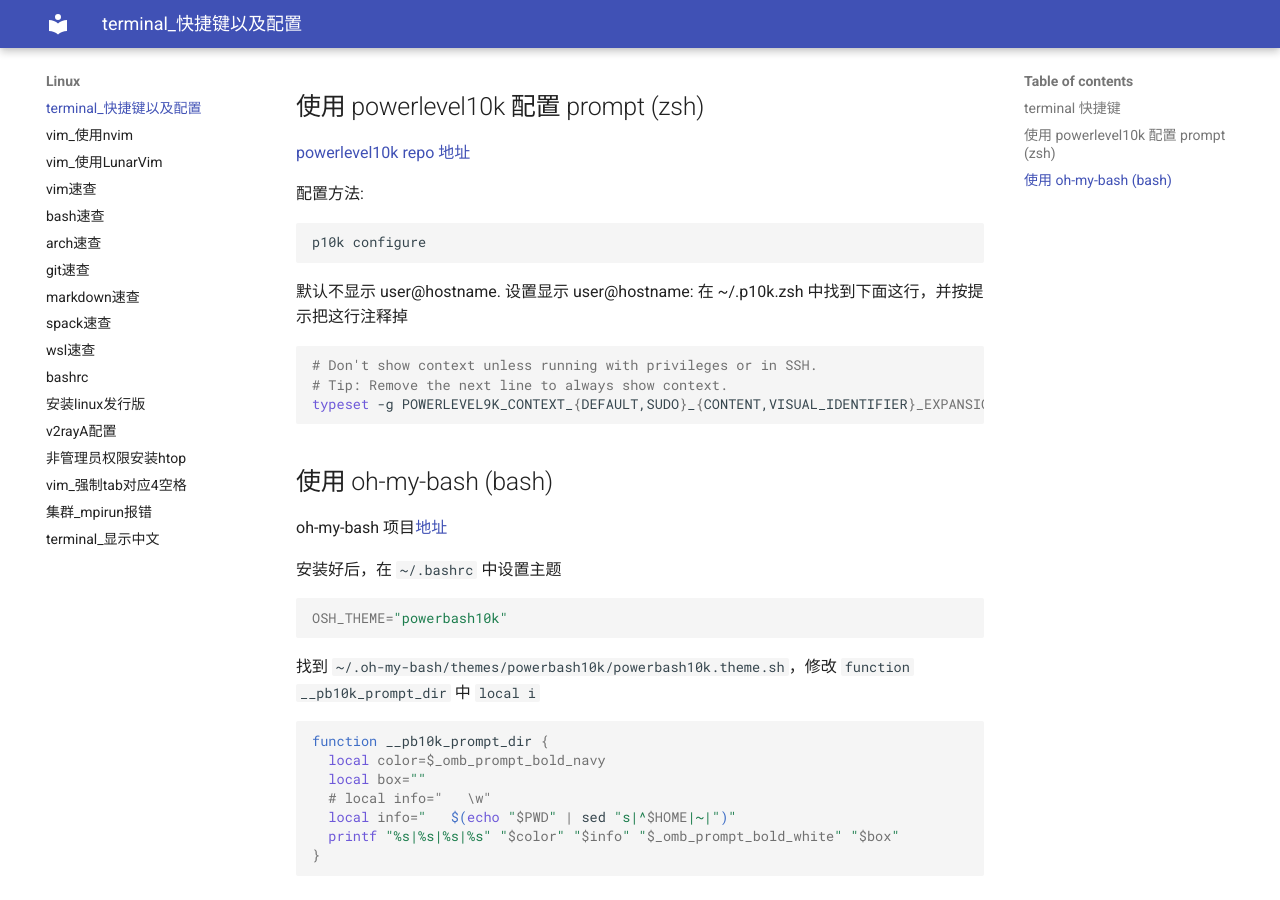
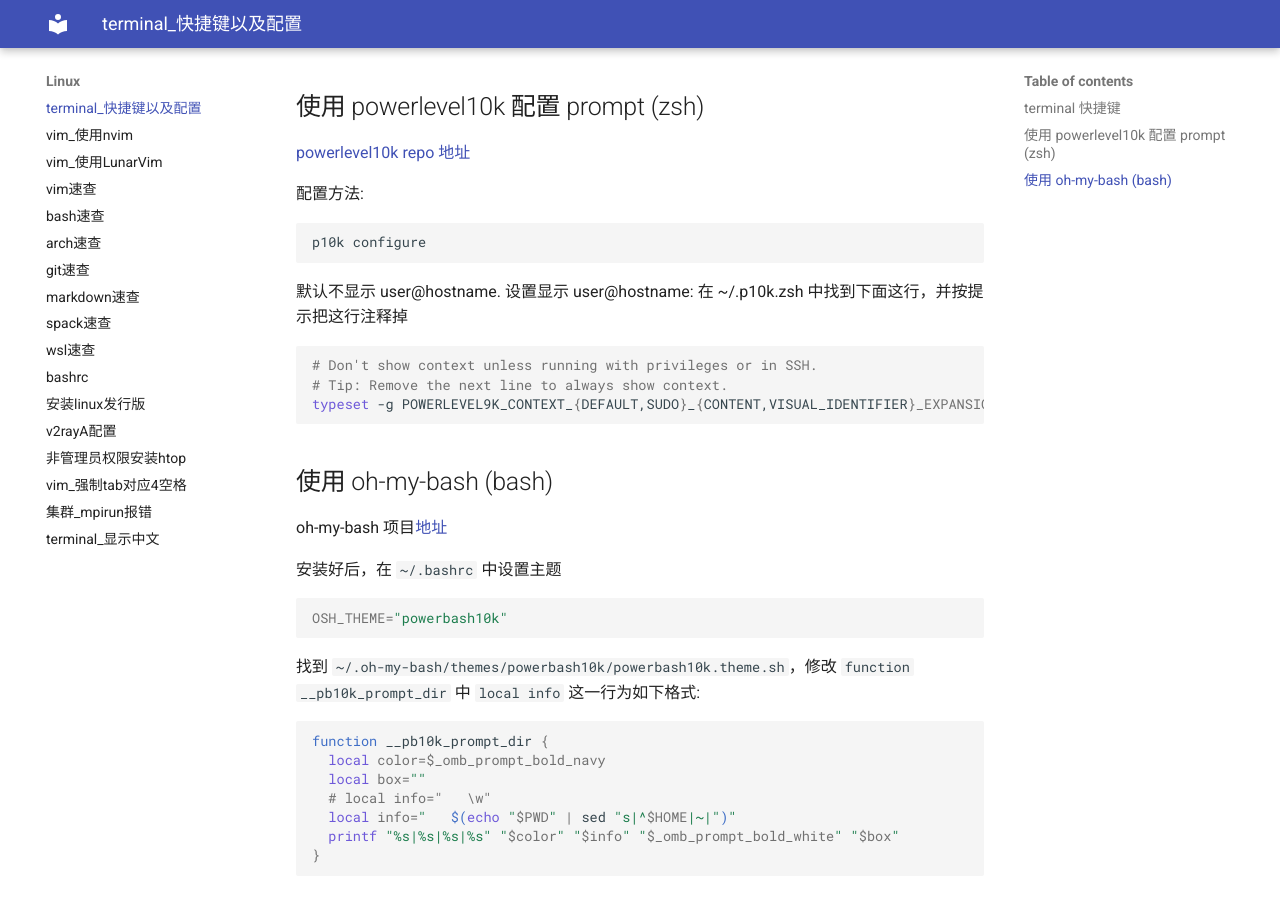
Before and after one commit to ymma98/technotes, an MkDocs documentation site: the page built from docs/Linux/terminal_快捷键以及配置.md, in a window 1280 px wide and 900 px high, scrolled down 1196 px. Built offline with MkDocs 1.6.1 and Material for MkDocs 9.7.7, drawn with Linux system fonts in a browser that asks for light colours.

Commit message:
docs/Linux/terminal_快捷键以及配置.md updated from https://stackedit.cn/

````diff
--- a/docs/Linux/terminal_快捷键以及配置.md
+++ b/docs/Linux/terminal_快捷键以及配置.md
@@ -53,7 +53,7 @@ oh-my-bash 项目[地址](https://github.com/ohmybash/oh-my-bash)
 ```bash
 OSH_THEME="powerbash10k"
 ```
-找到 `~/.oh-my-bash/themes/powerbash10k/powerbash10k.theme.sh`，修改 `function __pb10k_prompt_dir` 中 `local i`
+找到 `~/.oh-my-bash/themes/powerbash10k/powerbash10k.theme.sh`，修改 `function __pb10k_prompt_dir` 中 `local info` 这一行为如下格式:
 ```bash
 function __pb10k_prompt_dir {
   local color=$_omb_prompt_bold_navy
````
Also changed, not shown: other parts of docs/Linux/terminal_快捷键以及配置.md (+1 -1 lines).
